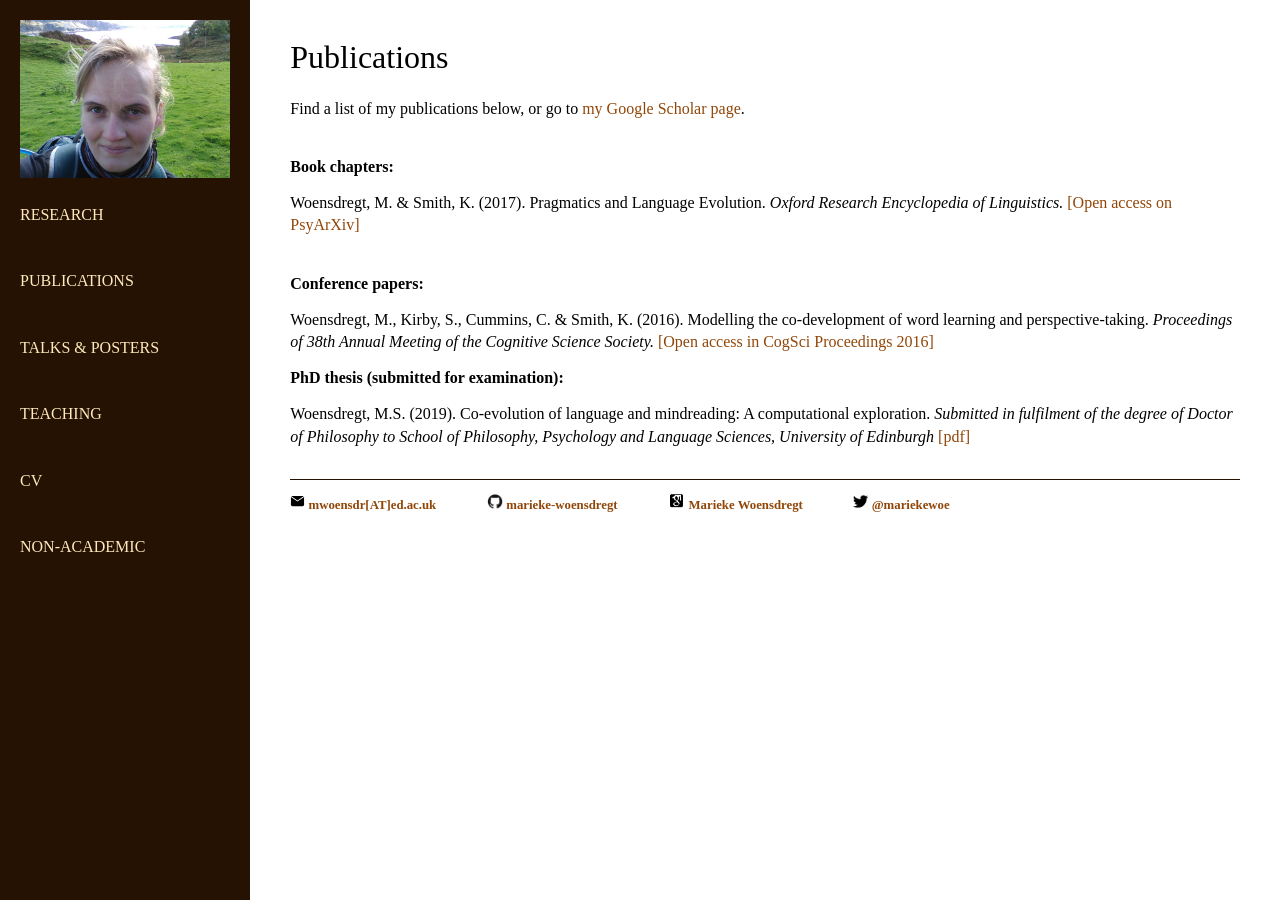
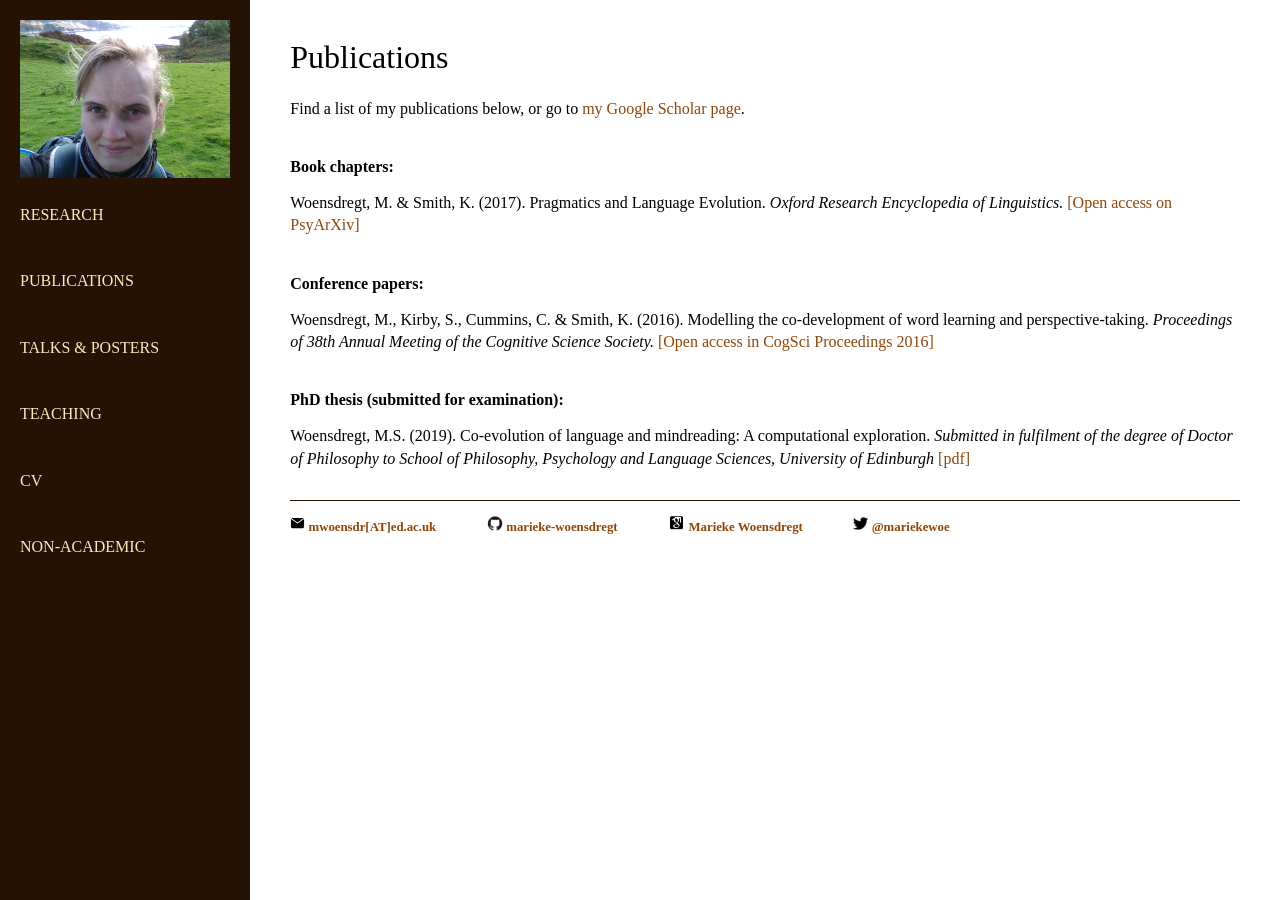
Before and after one commit to marieke-woensdregt/marieke-woensdregt.github.io, a Jekyll site: the page built from publications/index.html, in a window 1280 px wide. Built offline with Jekyll 4.4.1, drawn with Linux system fonts in a browser that asks for light colours.

Commit message:
Update index.html

```diff
--- a/publications/index.html
+++ b/publications/index.html
@@ -17,7 +17,7 @@ title: Publications
 	</p>
 
 	<h3> Conference papers: </h3>
-	<p>
+	<p class="bottom-one">
 		Woensdregt, M., Kirby, S., Cummins, C. &amp; Smith, K. (2016). Modelling the co-development of word learning and perspective-taking.
 		<i>Proceedings of 38th Annual Meeting of the Cognitive Science Society.</i>
 		<a href="https://mindmodeling.org/cogsci2016/papers/0222/paper0222.pdf">[Open access in CogSci Proceedings 2016]</a>
```
